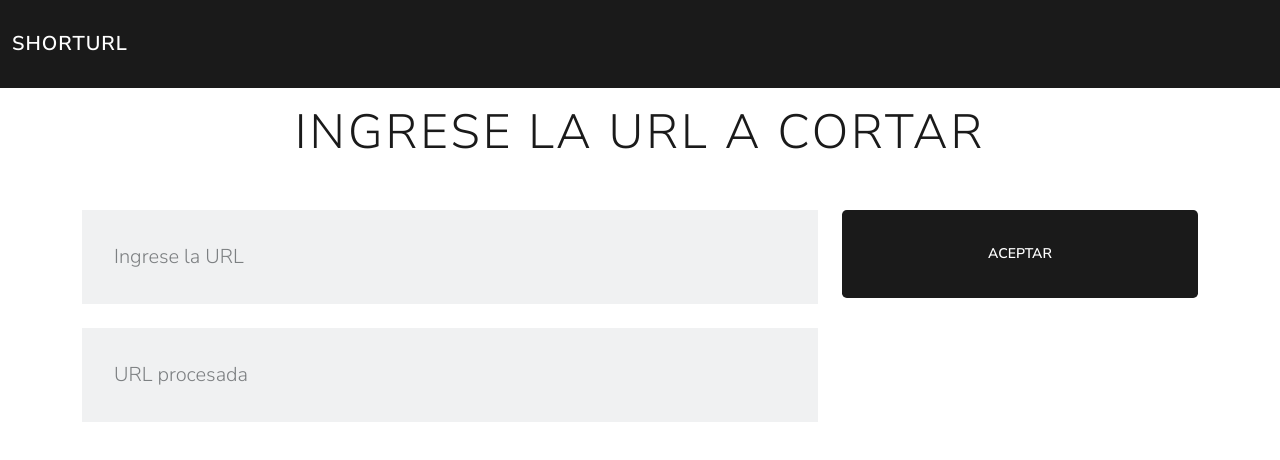
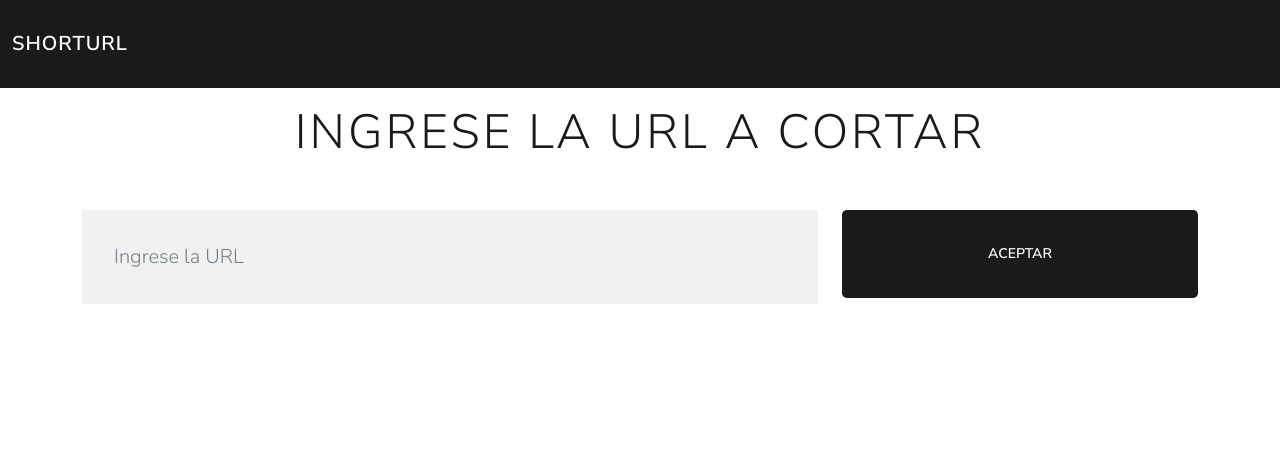
Before and after one commit to alejahndro02/shorturl, an Angular app: page / in a window 1280 px wide. Shown: the top 460 px of the page. Built offline with nearby package versions, Linux system fonts and the light colour scheme.

Commit message:
Se uso el databinding atraves de ngModel y se paso el metodo procesarUrl al evento click del elemnto button

```diff
--- a/src/app/components/short-url/short-url.component.html
+++ b/src/app/components/short-url/short-url.component.html
@@ -2,15 +2,15 @@
     <h1 class="display-5 text-center">Ingrese la URL a Cortar</h1>
     <div class="row mt-5 mb-4">
         <div class="col-lg-8">
-            <input type="text" class="form-control form-control-lg" placeholder="Ingrese la URL">
+            <input type="text" [(ngModel)]="urlNombre" class="form-control form-control-lg" placeholder="Ingrese la URL">
         </div>
         <div class="col-lg-4">
-            <button class="btn btn-primary btn-block btn-lg">ACEPTAR</button>
+            <button (click)="procesarUrl()" class="btn btn-primary btn-block btn-lg">ACEPTAR</button>
         </div>
     </div>
-    <div class="row">
+    <div *ngIf="urlProcesada" class="row">
         <div class="col-lg-8">
-            <input type="text" class="form-control form-control-lg" placeholder="URL procesada">
+            <input type="text" [(ngModel)]="urlCorta" class="form-control form-control-lg" placeholder="URL procesada">
         </div>
     </div>
 </div>
```
